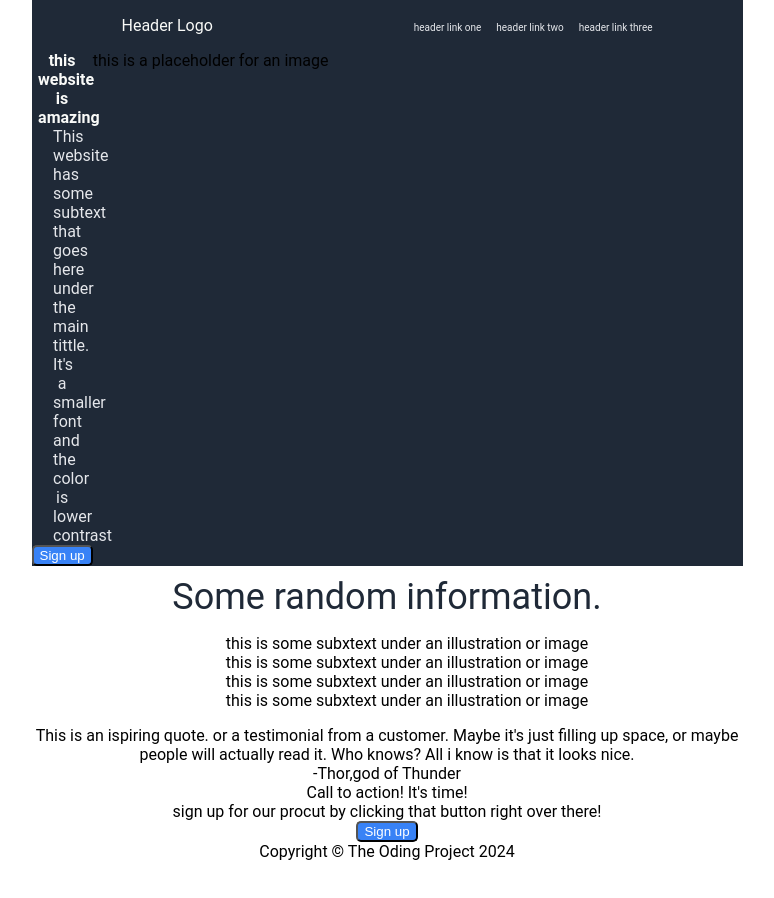
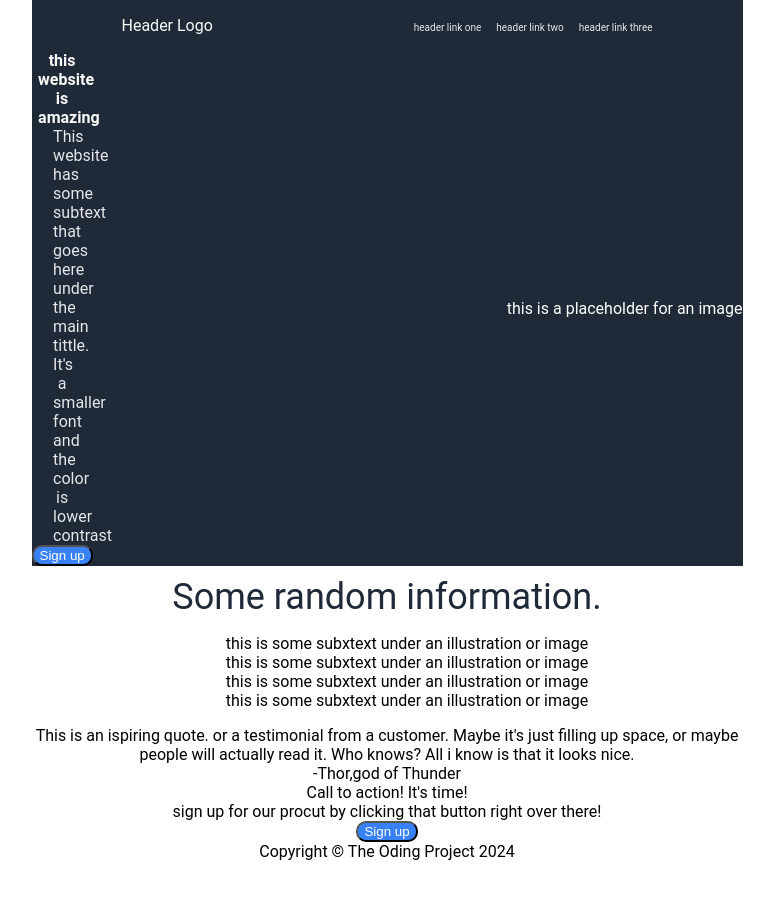
Before and after one commit to dadi1/odin-flexbox, a plain HTML site: page index.html in a window 1280 px wide. Shown: the whole page, without its empty margins (253-1027 px from the left). Drawn offline with Linux system fonts and the light colour scheme.

Commit message:
delete the class intro-image

```diff
--- a/index.html
+++ b/index.html
@@ -10,8 +10,8 @@
             <div class="header">
                 <div class="logo">Header Logo</div>
                 <ul class="right-links">
-                    <li><a target="_blank" href="#">header link one</a></li>
-                    <li><a target="_blank"   href="#">header link two</a></li>
+                    <li><a  href="#">header link one</a></li>
+                    <li><a   href="#">header link two</a></li>
                     <li><a href="#">header link three</a></li>
                 </ul>
             </div>
@@ -21,9 +21,7 @@
                     <div class="sub-text">This website has some subtext that goes here under the main tittle. It's a smaller font and the color is lower contrast</div>
                     <button class="button1">Sign up</button>
                 </div>
-                <div class="intro-image">
-                    <div class="intro-image-message">this is a placeholder for an image</div>
-                </div>
+                <div class="intro-image-message">this is a placeholder for an image</div>
             </div>
             <div class="main">
                 <div class="main-tittle">Some random information.</div>
--- a/styles.css
+++ b/styles.css
@@ -46,6 +46,8 @@ li {
     background-color:#1f2937;
     margin-top:0;
     margin-bottom: 10px;
+    align-items: center;
+    justify-content: space-between;
 }
 
 .text{
@@ -68,8 +70,13 @@ li {
 button{
     background-color:#3882f6 ;
     color:white;
-    border-radius: 5px;
+    border-radius: 10px;
     margin:0;
+}
+
+.intro-image-message{
+    color:white;
+    padding-block:grey;
 }
 
 .main{
```
